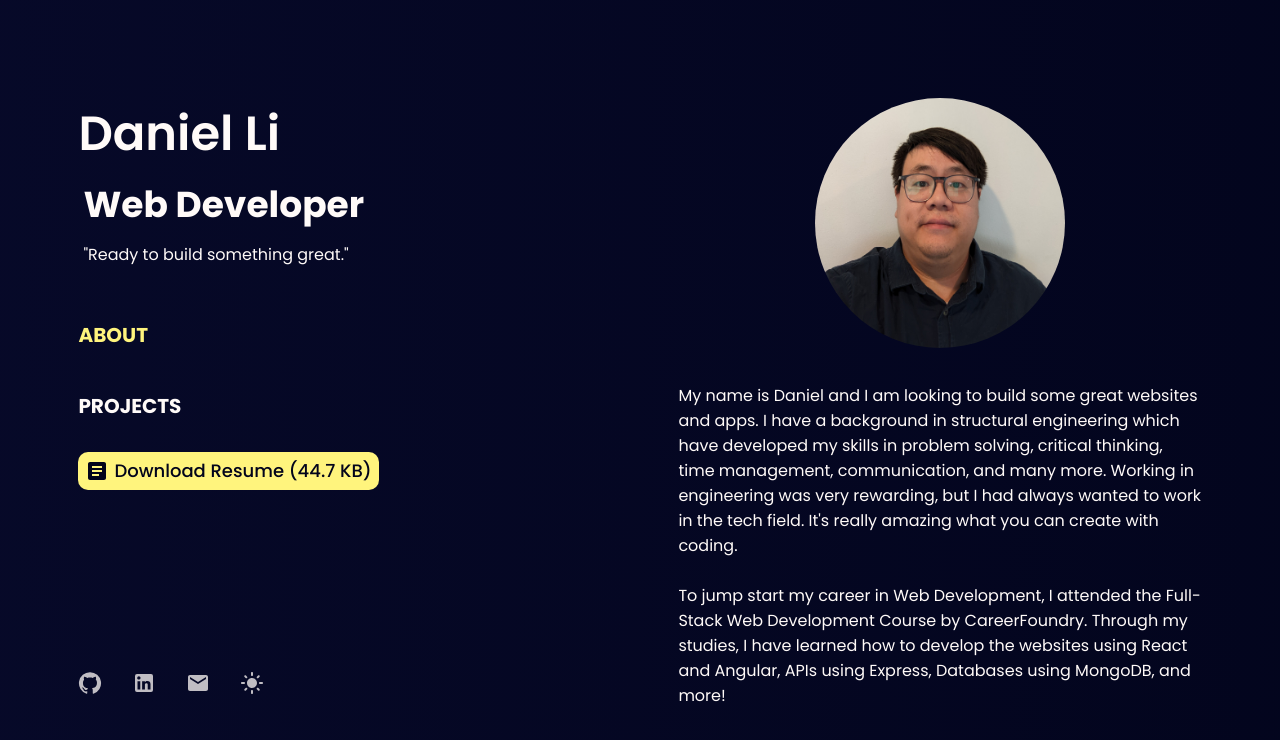
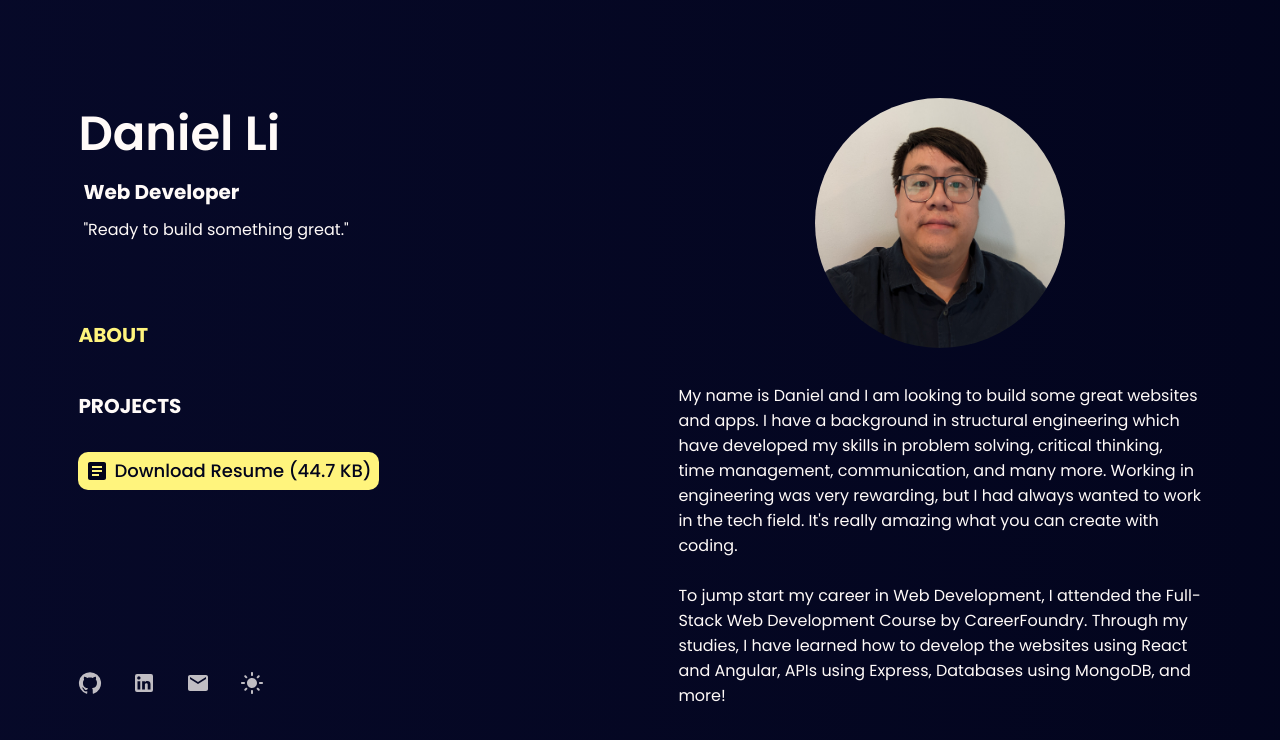
Before and after one commit to danielcli-dev/portfolio, a React (Create React App) app: page / in a window 1280 px wide. Shown: the top 740 px of the page. Built offline with nearby package versions, Linux system fonts and the light colour scheme.

Commit message:
Updated Web Developer to Header 3 tag

```diff
--- a/src/CaseStudy.css
+++ b/src/CaseStudy.css
@@ -2,9 +2,11 @@ h1 {
   font-size: 3rem;
   font-weight: 600;
 }
+
 h2 {
   font-size: 2.25rem;
 }
+
 h3 {
   font-size: 1.25rem;
 }
--- a/src/Header.js
+++ b/src/Header.js
@@ -49,7 +49,7 @@ function Header({ active, setActive, scrollToView }) {
           <path d="M 3 7 A 1.0001 1.0001 0 1 0 3 9 L 27 9 A 1.0001 1.0001 0 1 0 27 7 L 3 7 z M 3 14 A 1.0001 1.0001 0 1 0 3 16 L 27 16 A 1.0001 1.0001 0 1 0 27 14 L 3 14 z M 3 21 A 1.0001 1.0001 0 1 0 3 23 L 27 23 A 1.0001 1.0001 0 1 0 27 21 L 3 21 z"></path>
         </svg>
 
-        <h2 className="header__title">Web Developer</h2>
+        <h3 className="header__title">Web Developer</h3>
         <p className="header__description desktop-only">
           "Ready to build something great."
         </p>
```
